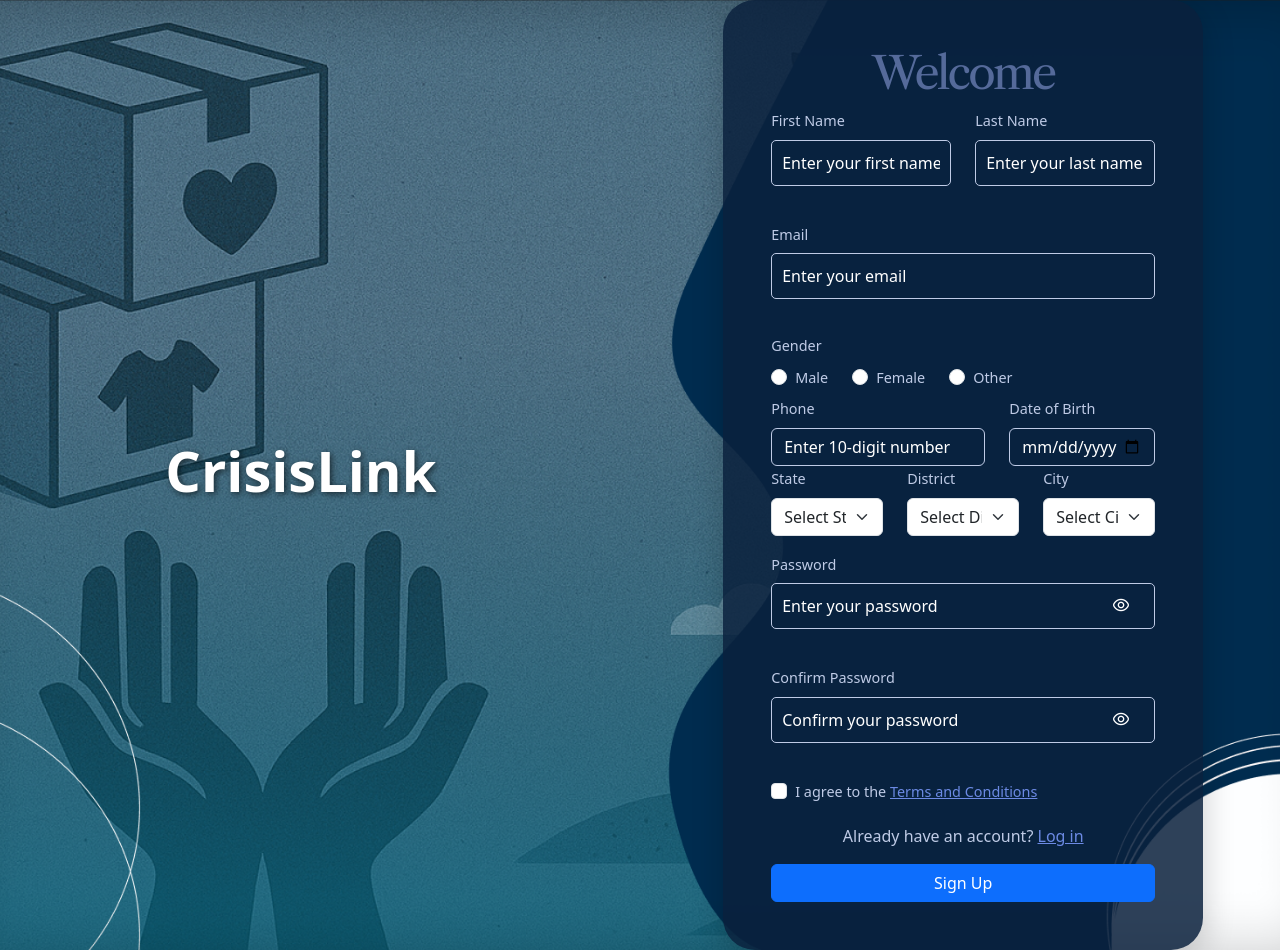
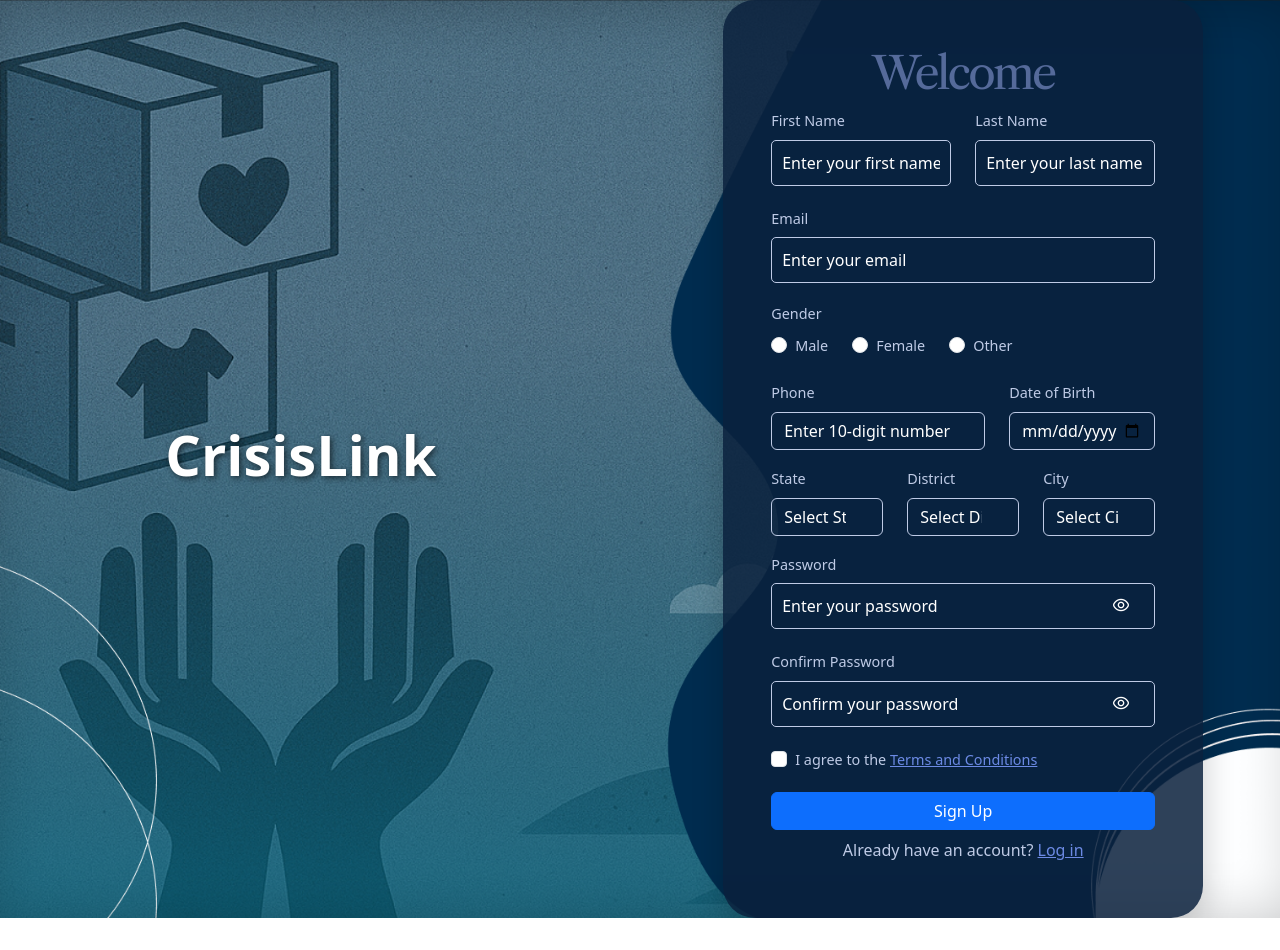
Before and after one commit to Shilpa1805/CrisisLink, a React (Vite) app in the folder crisislink-app/: page /signup in a window 1280 px wide. After the commit the page ends 918 px from the top, so only its background shows below. Built offline with nearby package versions, Linux system fonts and the light colour scheme.

Commit message:
Gave uniform padding for form content

```diff
--- a/crisislink-app/src/components/CrisisSignup.css
+++ b/crisislink-app/src/components/CrisisSignup.css
@@ -100,3 +100,7 @@
   height: 1rem;
   width: 1rem;
 }
+
+.space {
+  margin-bottom: 1rem;
+}
--- a/crisislink-app/src/components/CrisisSignup.jsx
+++ b/crisislink-app/src/components/CrisisSignup.jsx
@@ -64,17 +64,17 @@ const CrisisSignup = () => {
           <h2 className="welcome-title d-flex justify-content-center align-items-center">Welcome</h2>
           <form onSubmit={handleSubmit}>
             <div className="row">
-              <div className="mb-3 col-md-6">
+              <div className="col-md-6">
                 <label className="form-label label-light" htmlFor="fname">First Name</label>
                 <input type="text" id="fname" className="form-control input-light" placeholder="Enter your first name" required />
               </div>
-              <div className="mb-3 col-md-6">
+              <div className="col-md-6">
                 <label className="form-label label-light" htmlFor="lname">Last Name</label>
                 <input type="text" id="lname" className="form-control input-light" placeholder="Enter your last name" required />
               </div>
             </div>
 
-            <div className="mb-3">
+            <div>
               <label className="form-label label-light" htmlFor="email">Email</label>
               <input
                 type="email"
@@ -87,7 +87,7 @@ const CrisisSignup = () => {
               />
             </div>
 
-            <div className="row">
+              <div className="row space">
                 <label className="form-label label-light">Gender</label>
                 <div className="d-flex gap-4 align-items-center">
                   <div className="form-check">
@@ -105,8 +105,8 @@ const CrisisSignup = () => {
                 </div>
               </div>
 
-            <div className="row">
-              <div className="col-md-7">
+              <div className="row space">
+                <div className=" col-md-7">
                   <label className="form-label label-light" htmlFor="phone">Phone</label>
                   <input
                     type="tel"
@@ -124,18 +124,17 @@ const CrisisSignup = () => {
                     id="dob"
                     max={maxDOB}
                     className="form-control input-light"
-                  placeholder="Select DOB"
                     required
                   />
                 </div>
               </div>
 
-            <div className="row">
-              <div className="mb-3 col-md-4">
+              <div className="row space">
+                <div className=" col-md-4">
                   <label className="form-label label-light" htmlFor="state">State</label>
                   <select
                     id="state"
-                  className="form-select"
+                    className="form-select input-light"
                     required
                     onChange={handleStateChange}
                   >
@@ -146,11 +145,11 @@ const CrisisSignup = () => {
                   </select>
                 </div>
 
-              <div className="mb-3 col-md-4">
+                <div className="col-md-4">
                   <label className="form-label label-light" htmlFor="district">District</label>
                   <select
                     id="district"
-                  className="form-select"
+                    className="form-select input-light"
                     required
                     value={selectedDistrict}
                     onChange={handleDistrictChange}
@@ -162,11 +161,11 @@ const CrisisSignup = () => {
                   </select>
                 </div>
 
-              <div className="mb-3 col-md-4">
+                <div className="col-md-4">
                   <label className="form-label label-light" htmlFor="city">City</label>
                   <select
                     id="city"
-                  className="form-select"
+                    className="form-select input-light"
                     required
                     value={selectedCity}
                     onChange={(e) => setSelectedCity(e.target.value)}
@@ -179,7 +178,7 @@ const CrisisSignup = () => {
                 </div>
               </div>
 
-            <div className="mb-3 position-relative">
+            <div className="position-relative">
               <label className="form-label label-light" htmlFor="password">Password</label>
               <input
                 type={showPassword ? "text" : "password"}
@@ -191,16 +190,11 @@ const CrisisSignup = () => {
                 required
               />
               <span className="toggle-password" onClick={() => setShowPassword(!showPassword)}>
-                <img className="eye"
-                  src={showPassword ? eyeCrossed : eye}
-                  alt="Toggle Password"
-                  width="20"
-                />
+                <img className="eye" src={showPassword ? eyeCrossed : eye} alt="Toggle Password" />
               </span>
             </div>
 
-
-            <div className="mb-3 position-relative">
+            <div className="position-relative">
               <label className="form-label label-light" htmlFor="confirmPassword">Confirm Password</label>
               <input
                 type={showConfirmPassword ? "text" : "password"}
@@ -210,28 +204,23 @@ const CrisisSignup = () => {
                 required
               />
               <span className="toggle-password" onClick={() => setShowConfirmPassword(!showConfirmPassword)}>
-                <img className="eye"
-                  src={showConfirmPassword ? eyeCrossed : eye}
-                  alt="Toggle Confirm Password"
-                  width="20"
-                />
+                <img className="eye" src={showConfirmPassword ? eyeCrossed : eye} alt="Toggle Confirm Password" />
               </span>
             </div>
 
-
-            <div className="mb-3 form-check">
+            <div className="form-check space">
               <input type="checkbox" className="form-check-input" id="terms" required />
               <label className="form-check-label label-light" htmlFor="terms">
                 I agree to the <a href="#" className="text-link">Terms and Conditions</a>
               </label>
             </div>
 
-            <div className="mb-3 text-center">
+            <button type="submit" className="btn btn-primary w-100">Sign Up</button>
+
+            <div className="text-center m-2">
               <span className="label-light">Already have an account? </span>
               <Link to="/login" className="text-link">Log in</Link>
             </div>
-
-            <button type="submit" className="btn btn-primary w-100">Sign Up</button>
           </form>
         </div>
       </div>
```
Lines whose indentation alone changed are shown as unchanged.
